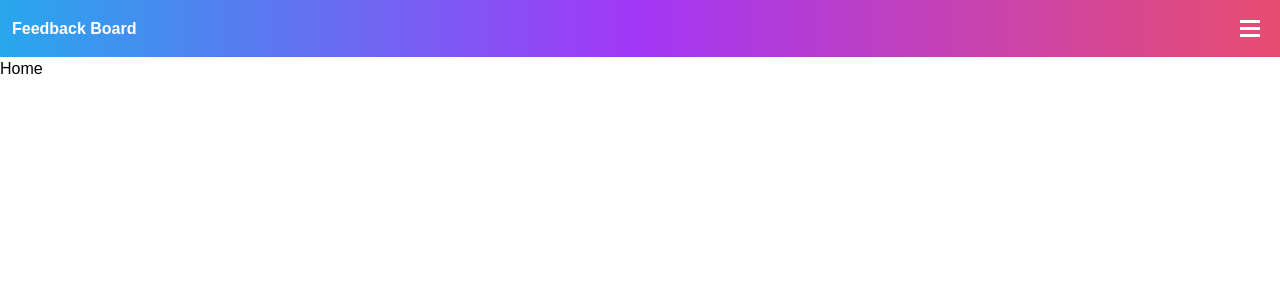
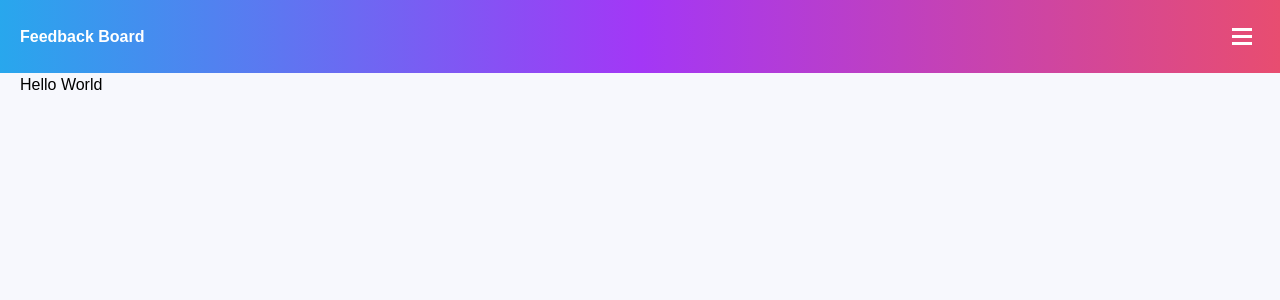
Before and after one commit to JioBautista/product-feedback-app-2, a Next.js app: page / in a window 1280 px wide. Shown: the top 300 px of the page. Built offline with nearby package versions, Linux system fonts and the light colour scheme; no server answers; the database is empty.

Commit message:
Minor updates

```diff
--- a/src/app/components/Container.jsx
+++ b/src/app/components/Container.jsx
@@ -1,3 +1,5 @@
 export default function Container({ children }) {
-  return <div className="container mx-auto">{children}</div>;
+  return (
+    <div className="container mx-auto px-5 bg-transparent">{children}</div>
+  );
 }
--- a/src/app/layout.js
+++ b/src/app/layout.js
@@ -21,11 +21,11 @@ export const metadata = {
 export default function RootLayout({ children }) {
   return (
     <html lang="en">
-      <body className={`${geistSans.variable} ${geistMono.variable}`}>
-        <Container>
-          <NavBar />
-          {children}
-        </Container>
+      <body
+        className={`${geistSans.variable} ${geistMono.variable} bg-[#F7F8FD]`}
+      >
+        <NavBar />
+        {children}
       </body>
     </html>
   );
--- a/src/app/navigationbar/Navbar.jsx
+++ b/src/app/navigationbar/Navbar.jsx
@@ -2,13 +2,16 @@
 import Image from "next/image";
 import Filters from "../components/Filters";
 import Roadmap from "../components/Roadmap";
+import Container from "../components/Container";
 import { useState } from "react";
 
 export default function NavBar() {
   const [isOpen, setOpen] = useState(false);
   return (
     <>
-      <div className="p-3 bg-gradient-to-r to-[#E84D70] from-[#28A7ED] via-[#A337F6] flex items-center justify-between relative z-10">
+      <div className="bg-gradient-to-r to-[#E84D70] from-[#28A7ED] via-[#A337F6] relative z-10 py-5">
+        <Container>
+          <div className="flex items-center justify-between">
             <h1 className="text-white font-bold">Feedback Board</h1>
             {isOpen ? (
               <button className="p-2" onClick={() => setOpen(!isOpen)}>
@@ -30,6 +33,8 @@ export default function NavBar() {
               </button>
             )}
           </div>
+        </Container>
+      </div>
       {isOpen && (
         <>
           <div className="absolute bg-black opacity-25 inset-0"></div>
--- a/src/app/page.js
+++ b/src/app/page.js
@@ -1,12 +1,13 @@
 import { sql } from "@vercel/postgres";
+import Container from "./components/Container";
 
 export default async function Home() {
   const { rows } = await sql`SELECT * FROM products`;
 
   console.log(rows);
   return (
-    <div>
-      <h1>Home</h1>
-    </div>
+    <Container>
+      <h1>Hello World</h1>
+    </Container>
   );
 }
```
Lines whose indentation alone changed are shown as unchanged.
